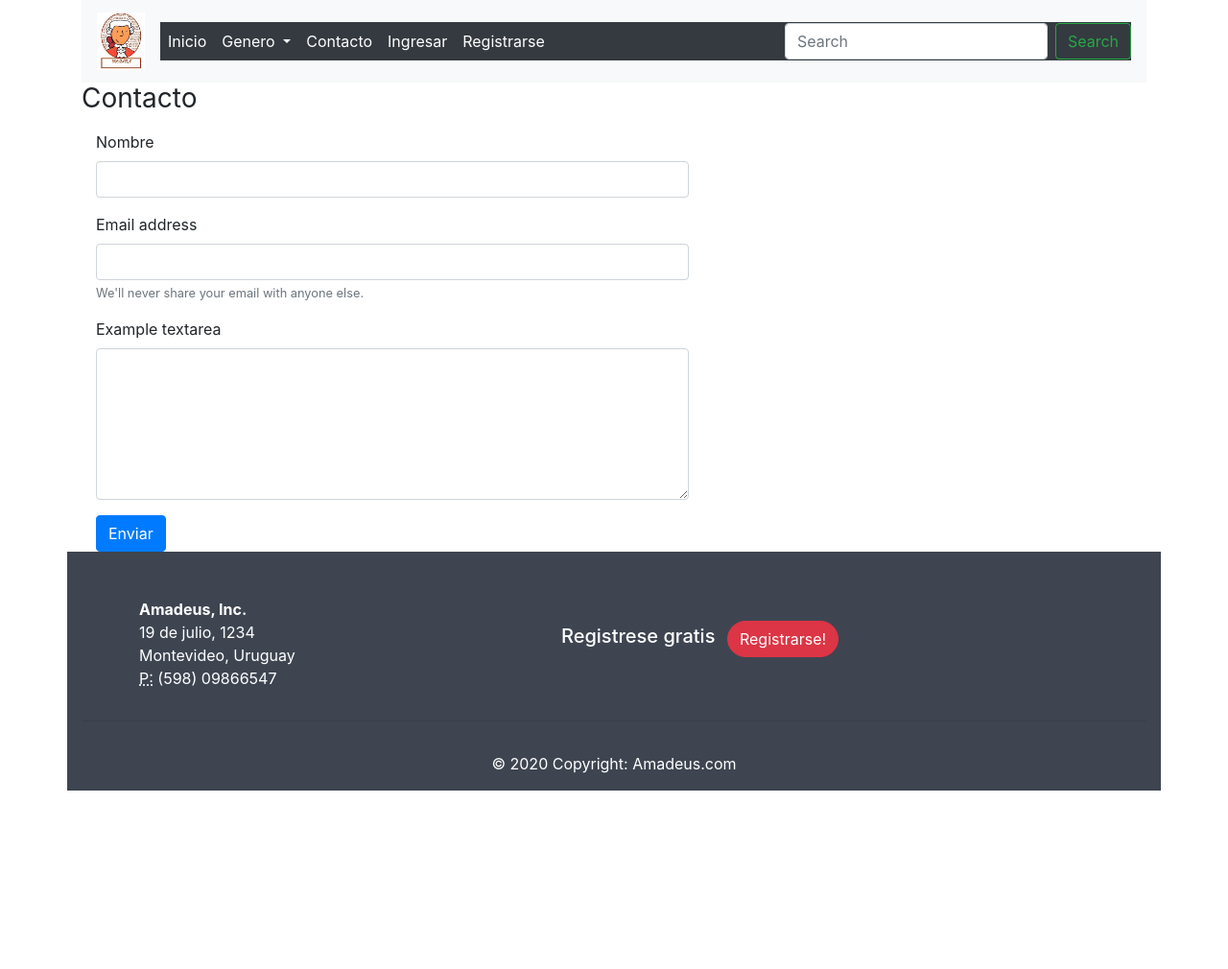
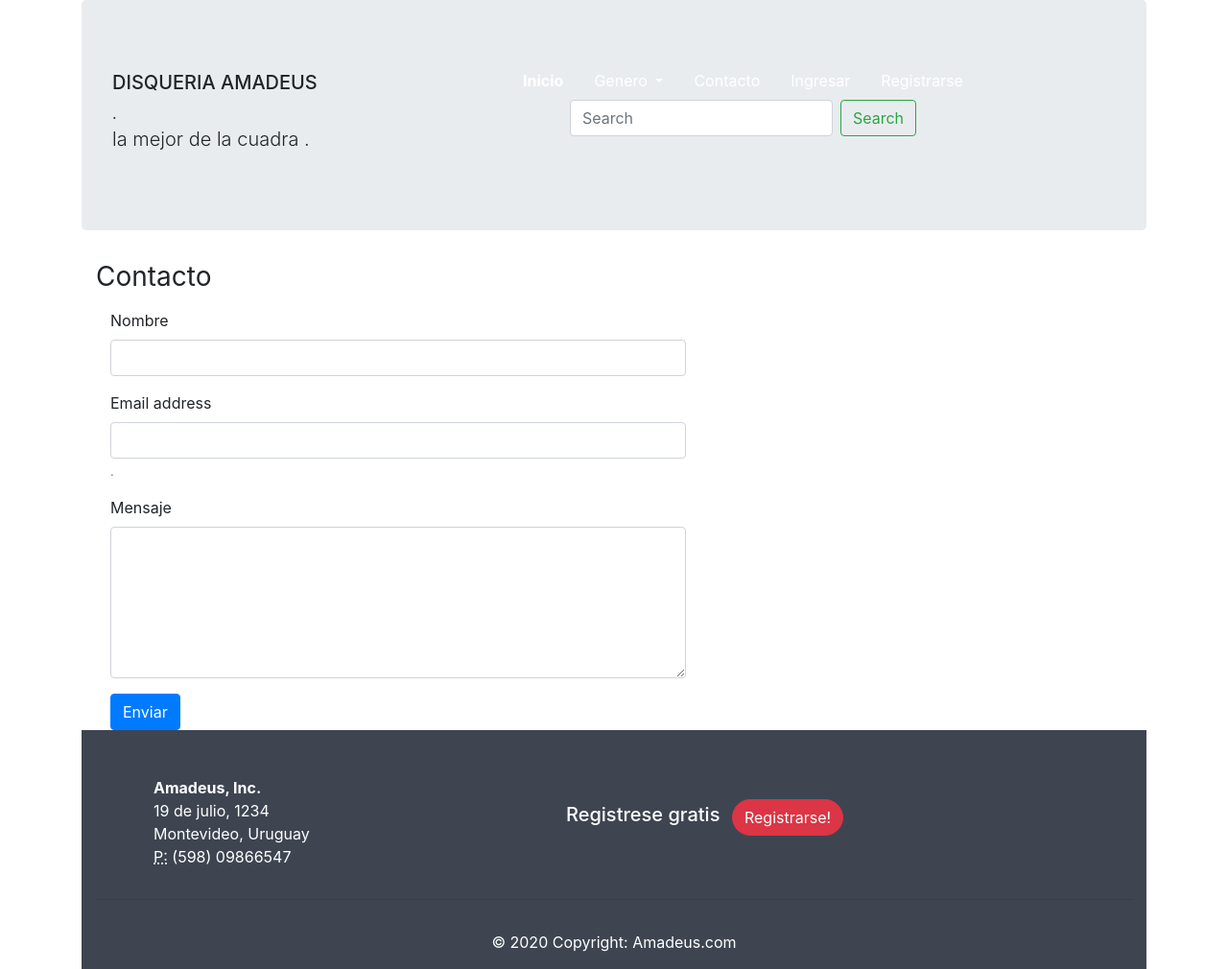
Before and after one commit to frambel/proyecto_disqueria, a Django app: page /contacto/ in a window 1280 px wide. Shown: the whole page at 96% size. Before the commit the page ends 824 px from the top, so only its background shows below. Run offline with Django 3.2, Linux system fonts and the light colour scheme; data comes from the database, SQL or seed files in the repository; some libraries are stand-ins or nearby versions.

Commit message:
agregado de la mejor de la cuadra

```diff
--- a/tienda/templates/tienda/base.html
+++ b/tienda/templates/tienda/base.html
@@ -22,8 +22,62 @@
 
 <body>
   <div id="navbar" class="container ">
+
+
+    <div class="jumbotron">
+
+      <div class="row">
+        <div class="col-md-3 col-lg-3 col-xl-3" style="padding-top: 10px;">
+          <h5 ><em></em>DISQUERIA AMADEUS</em></h5>.
+           <p class="lead">la mejor de la cuadra .</p>
+        </div>
+        <div id="" class="nav-menu col-md-9 col-lg-9 col-xl-9">
+          <ul class="nav justify-content-center">
+            <li class="nav-item">
+              <a class="nav-link" href="{% url 'tienda:inicio' %}"><strong>Inicio</strong> </a>
+            </li>
+            <li class="nav-item dropdown">
+              <a class="nav-link dropdown-toggle" href="#" id="navbarDropdown" role="button" data-toggle="dropdown"
+              aria-haspopup="true" aria-expanded="false">
+              Genero
+            </a>
+            <div class="dropdown-menu" aria-labelledby="navbarDropdown">
+              {% for genero in generos %}
+              <a class="dropdown-item" href="{% url 'tienda:genre' genero %}">{{ genero }}</a>
+              {% endfor %}
+            </div>
+            </li>
+            <li class="nav-item">
+              <a class="nav-link" href="{% url 'tienda:contacto' %}">Contacto</a>
+            </li>
+            <li class="nav-item">
+              <form class="form-inline">
+                {% if user.is_authenticated %}
+                <a class="nav-link" href="{% url 'logout' %}">Hola!!! <strong>{{ user.get_username }}</strong> | Salir</a>
+                {% else %}
+                <a class="nav-link" href="{% url 'login' %}">Ingresar</a>
+                <a class="nav-link" href="{% url 'tienda:signup' %}">Registrarse</a>
+                {% endif %}
+              </form>
+            </li>
+            <li class="nav-item">
+              <form class="form-inline my-2 my-lg-0" method="post" action="{% url 'tienda:inicio' %}">{% csrf_token %}
+                <input name="search" class="form-control mr-sm-2" type="search" placeholder="Search" aria-label="Search">
+                <button class="btn btn-outline-success my-2 my-sm-0" type="submit">Search</button>
+              </form>
+            </li>
+          </ul>
+        </div>
+
+
+
+
+
+    </div>
+
+
     {% block bar %}
-    <nav class="navbar navbar-expand-lg navbar-light bg-light ">
+    <!-- <nav class="navbar navbar-expand-lg navbar-light bg-light ">
       <a class="navbar-brand" href="{% url 'tienda:inicio' %}"><img width="50" height="60"
           src="{% static 'tienda/images/mozart.jpg' %}" alt="Logo"></a>
       <button class="navbar-toggler" type="button" data-toggle="collapse" data-target="#navbarSupportedContent"
@@ -68,7 +122,7 @@
           <button class="btn btn-outline-success my-2 my-sm-0" type="submit">Search</button>
         </form>
       </div>
-    </nav>
+    </nav> -->
     {% endblock %}
   </div>
 
--- a/tienda/templates/tienda/contacto.html
+++ b/tienda/templates/tienda/contacto.html
@@ -23,10 +23,10 @@
       <label for="Email">Email address</label>
 
       <input type="email" class="form-control" id="Email" name="email" aria-describedby="emailHelp">
-      <small id="emailHelp" class="form-text text-muted">We'll never share your email with anyone else.</small>
+      <small id="emailHelp" class="form-text text-muted">.</small>
     </div>
     <div class="form-group">
-        <label for="Body">Example textarea</label>
+        <label for="Body">Mensaje</label>
         <textarea class="form-control" id="Body" name="body" rows="6"></textarea>
     </div>
     <button type="submit" class="btn btn-primary">Enviar</button>
```
